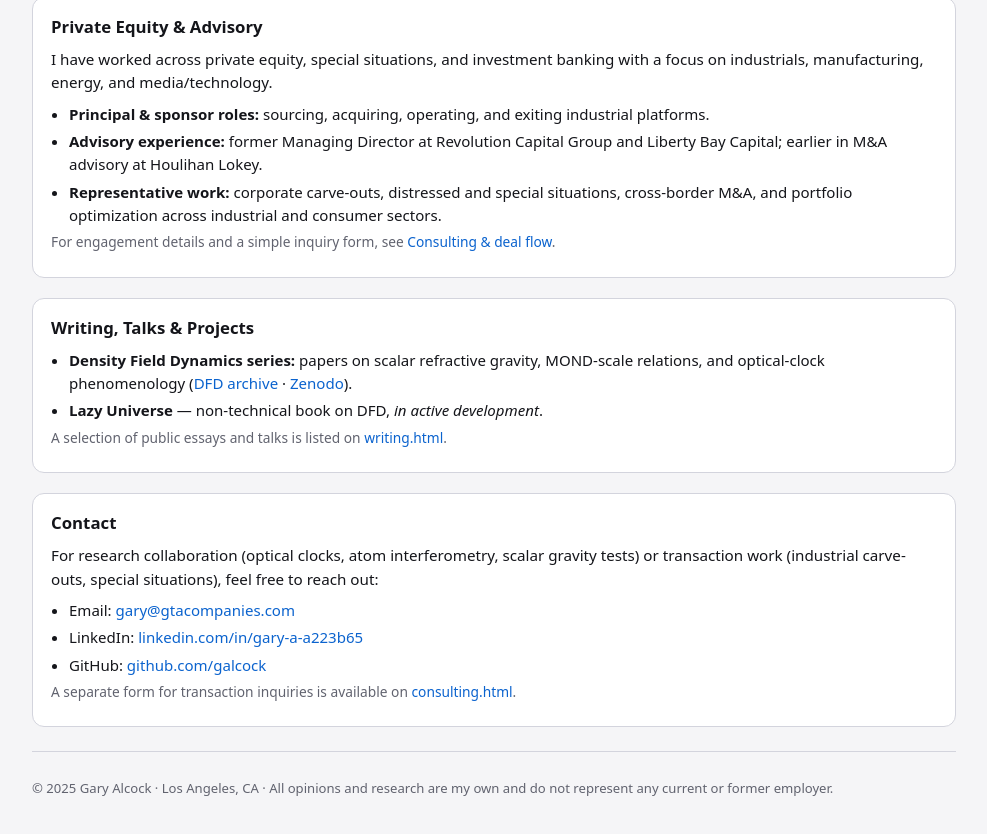
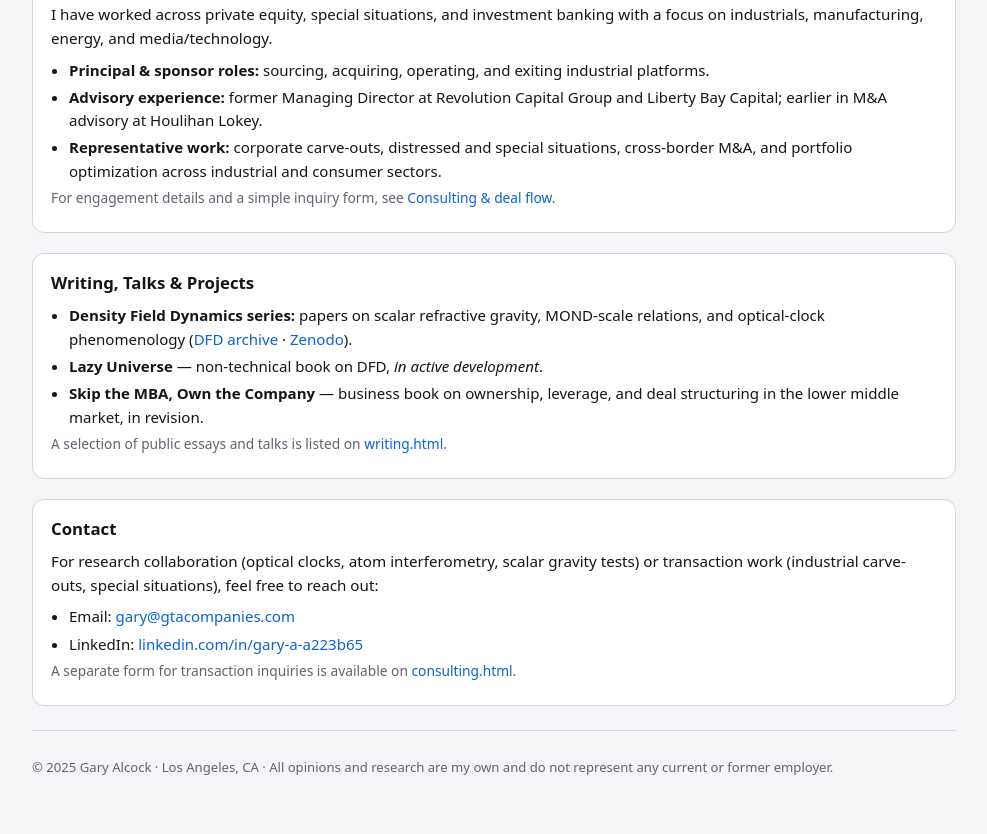
Before and after one commit to galcock/garyalcock, a plain HTML site: page index.html in a window 1280 px wide. Shown: the part 940-1774 px from the top of the page, without its empty margins (146-1133 px from the left). Drawn offline with Linux system fonts and the light colour scheme.

Commit message:
Update index.html

```diff
--- a/index.html
+++ b/index.html
@@ -204,7 +204,6 @@
         <!-- External -->
         <a class="nav-link" href="https://densityfielddynamics.com">DFD research archive</a>
         <a class="nav-link" href="https://zenodo.org/search?q=metadata.creators.person_or_org.name:%22Alcock,%20Gary%22">Zenodo preprints</a>
-        <a class="nav-link" href="https://github.com/galcock">GitHub</a>
         <a class="nav-link" href="https://www.linkedin.com/in/gary-a-a223b65/">LinkedIn</a>
       </div>
     </header>
@@ -288,6 +287,10 @@
           <li>
             <strong>Lazy Universe</strong> — non-technical book on DFD, <em>in active development</em>.
           </li>
+          <li>
+            <strong>Skip the MBA, Own the Company</strong> — business book on ownership, leverage, and deal
+            structuring in the lower middle market, in revision.
+          </li>
         </ul>
         <p class="small muted">
           A selection of public essays and talks is listed on <a href="/writing.html">writing.html</a>.
@@ -303,7 +306,6 @@
         <ul>
           <li>Email: <a href="mailto:gary@gtacompanies.com">gary@gtacompanies.com</a></li>
           <li>LinkedIn: <a href="https://www.linkedin.com/in/gary-a-a223b65/">linkedin.com/in/gary-a-a223b65</a></li>
-          <li>GitHub: <a href="https://github.com/galcock">github.com/galcock</a></li>
         </ul>
         <p class="small muted">
           A separate form for transaction inquiries is available on <a href="/consulting.html">consulting.html</a>.
```
